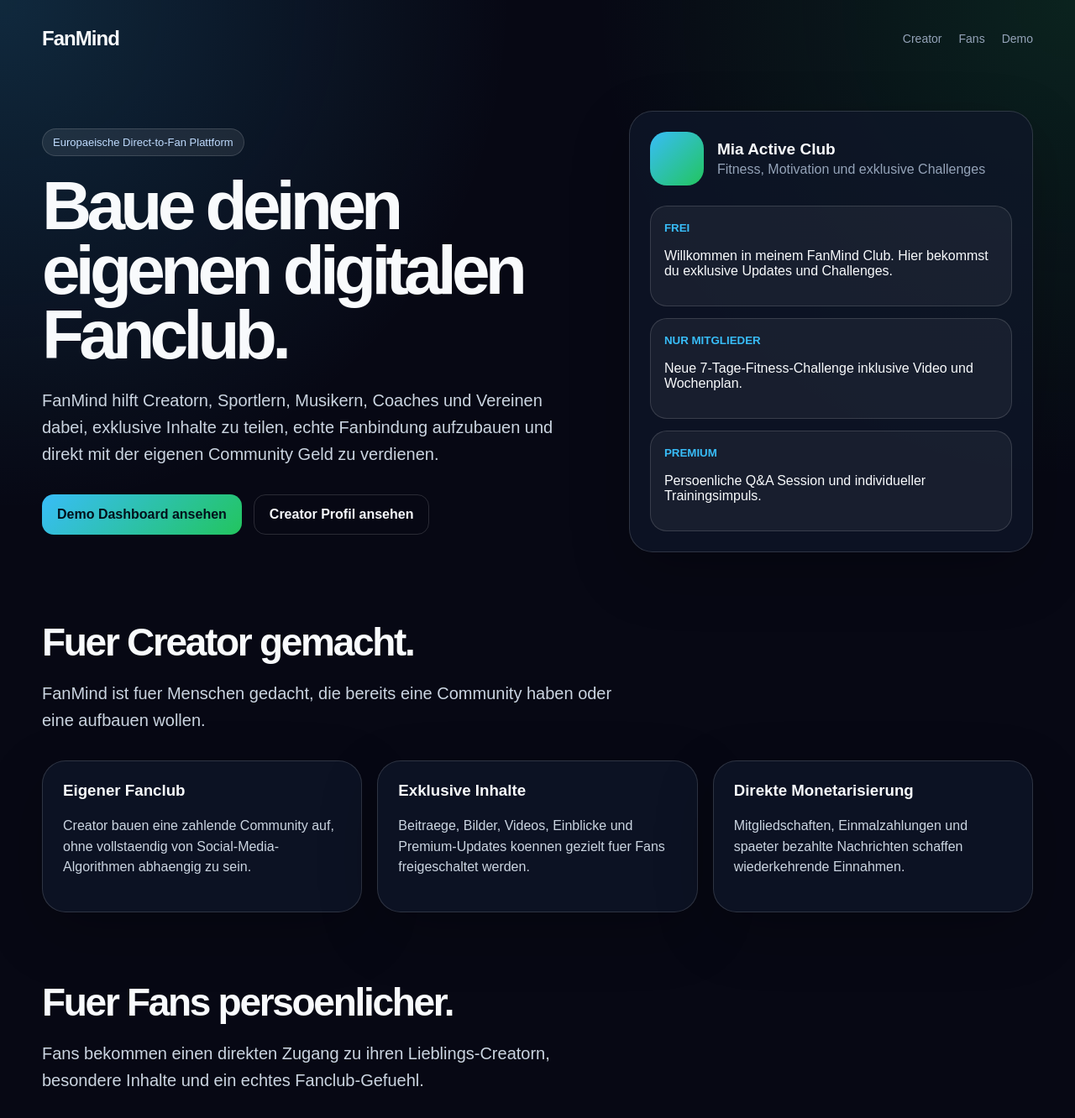
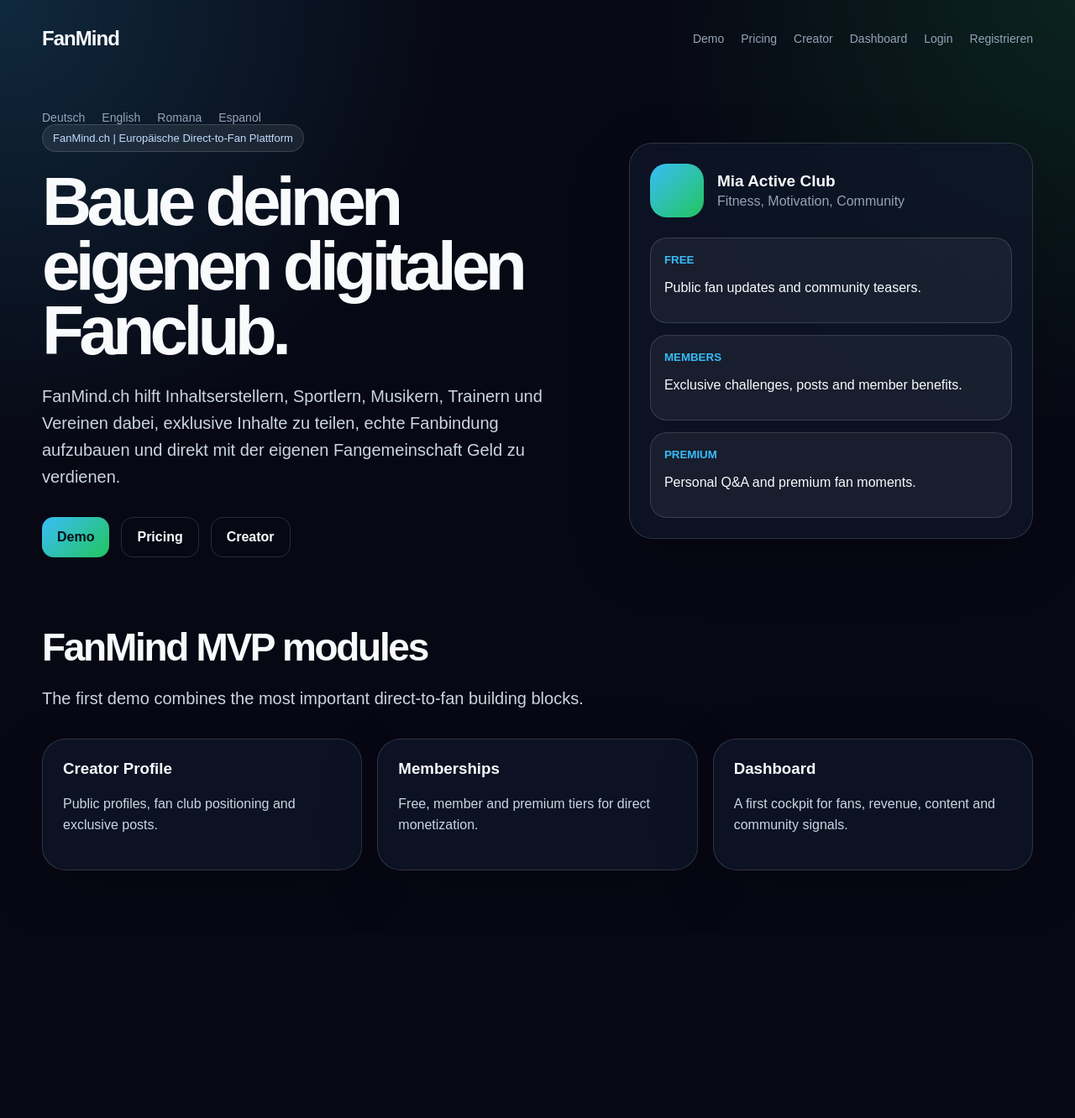
Before and after one commit to Bernds-tech/FanMind, a Next.js app: page / in a window 1280 px wide. Shown: the top 1332 px of the page at 84% size. After the commit the page ends 1109 px from the top, so only its background shows below. Built offline with nearby package versions, Linux system fonts and the light colour scheme.

Commit message:
Use localized landing on root page

```diff
--- a/src/app/page.tsx
+++ b/src/app/page.tsx
@@ -1,91 +1,5 @@
-const benefits = [
-  {
-    title: "Eigener Fanclub",
-    text: "Creator bauen eine zahlende Community auf, ohne vollstaendig von Social-Media-Algorithmen abhaengig zu sein."
-  },
-  {
-    title: "Exklusive Inhalte",
-    text: "Beitraege, Bilder, Videos, Einblicke und Premium-Updates koennen gezielt fuer Fans freigeschaltet werden."
-  },
-  {
-    title: "Direkte Monetarisierung",
-    text: "Mitgliedschaften, Einmalzahlungen und spaeter bezahlte Nachrichten schaffen wiederkehrende Einnahmen."
-  }
-];
+import LocalizedLanding from "@/components/LocalizedLanding";
 
 export default function Home() {
-  return (
-    <main>
-      <div className="page-shell">
-        <nav className="nav">
-          <div className="logo">FanMind</div>
-          <div className="nav-links">
-            <a href="#creator">Creator</a>
-            <a href="#fans">Fans</a>
-            <a href="#demo">Demo</a>
-          </div>
-        </nav>
-
-        <section className="hero">
-          <div>
-            <div className="badge">Europaeische Direct-to-Fan Plattform</div>
-            <h1>Baue deinen eigenen digitalen Fanclub.</h1>
-            <p className="lead">
-              FanMind hilft Creatorn, Sportlern, Musikern, Coaches und Vereinen dabei,
-              exklusive Inhalte zu teilen, echte Fanbindung aufzubauen und direkt mit
-              der eigenen Community Geld zu verdienen.
-            </p>
-            <div className="actions">
-              <a className="button primary" href="/dashboard">Demo Dashboard ansehen</a>
-              <a className="button" href="/creator/demo">Creator Profil ansehen</a>
-            </div>
-          </div>
-
-          <aside className="hero-card" id="demo">
-            <div className="profile-head">
-              <div className="avatar" />
-              <div>
-                <div className="profile-title">Mia Active Club</div>
-                <div className="profile-subtitle">Fitness, Motivation und exklusive Challenges</div>
-              </div>
-            </div>
-            <div className="post">
-              <small>FREI</small>
-              <p>Willkommen in meinem FanMind Club. Hier bekommst du exklusive Updates und Challenges.</p>
-            </div>
-            <div className="post">
-              <small>NUR MITGLIEDER</small>
-              <p>Neue 7-Tage-Fitness-Challenge inklusive Video und Wochenplan.</p>
-            </div>
-            <div className="post">
-              <small>PREMIUM</small>
-              <p>Persoenliche Q&A Session und individueller Trainingsimpuls.</p>
-            </div>
-          </aside>
-        </section>
-
-        <section className="section" id="creator">
-          <h2>Fuer Creator gemacht.</h2>
-          <p className="lead">
-            FanMind ist fuer Menschen gedacht, die bereits eine Community haben oder eine aufbauen wollen.
-          </p>
-          <div className="grid">
-            {benefits.map((benefit) => (
-              <article className="card" key={benefit.title}>
-                <h3>{benefit.title}</h3>
-                <p>{benefit.text}</p>
-              </article>
-            ))}
-          </div>
-        </section>
-
-        <section className="section" id="fans">
-          <h2>Fuer Fans persoenlicher.</h2>
-          <p className="lead">
-            Fans bekommen einen direkten Zugang zu ihren Lieblings-Creatorn, besondere Inhalte und ein echtes Fanclub-Gefuehl.
-          </p>
-        </section>
-      </div>
-    </main>
-  );
+  return <LocalizedLanding locale="de" />;
 }
```
